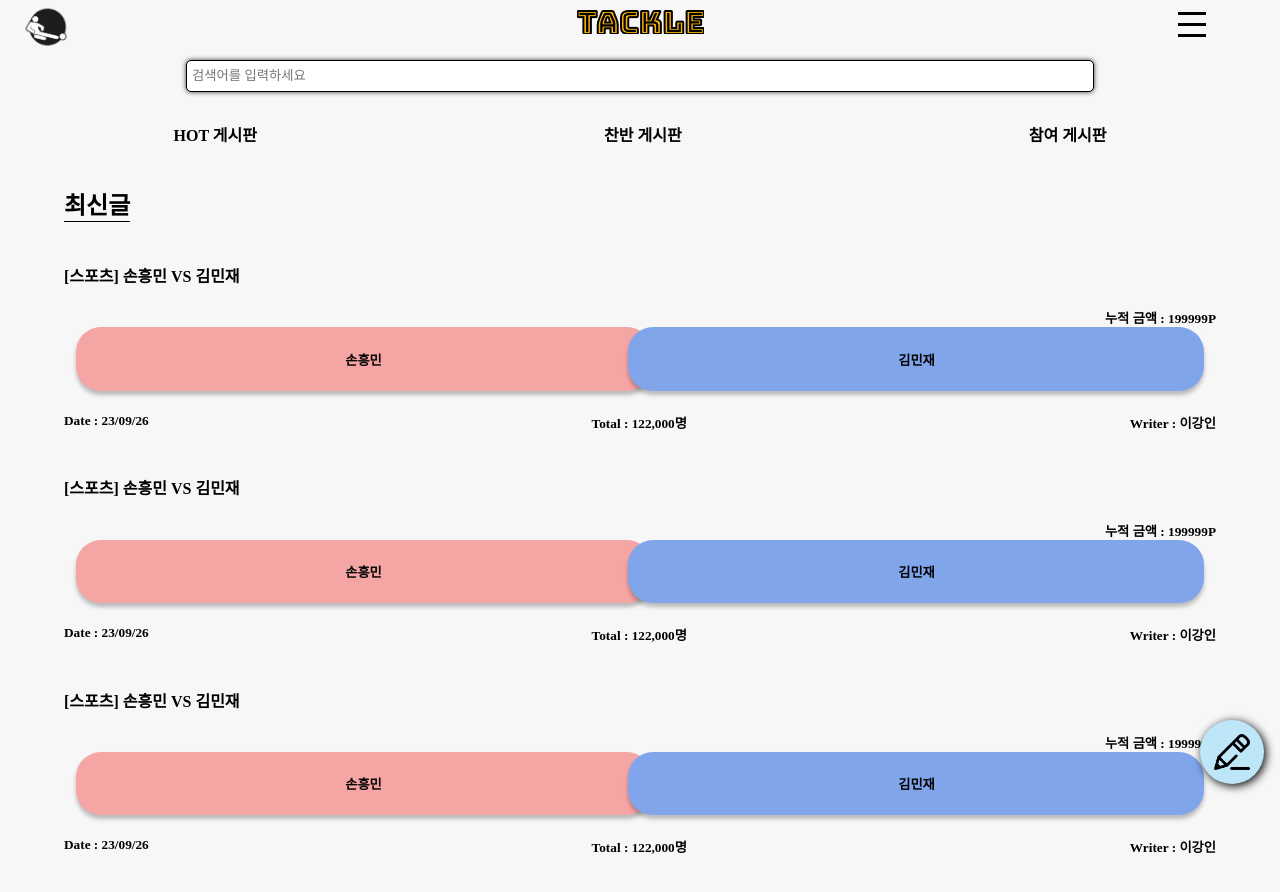
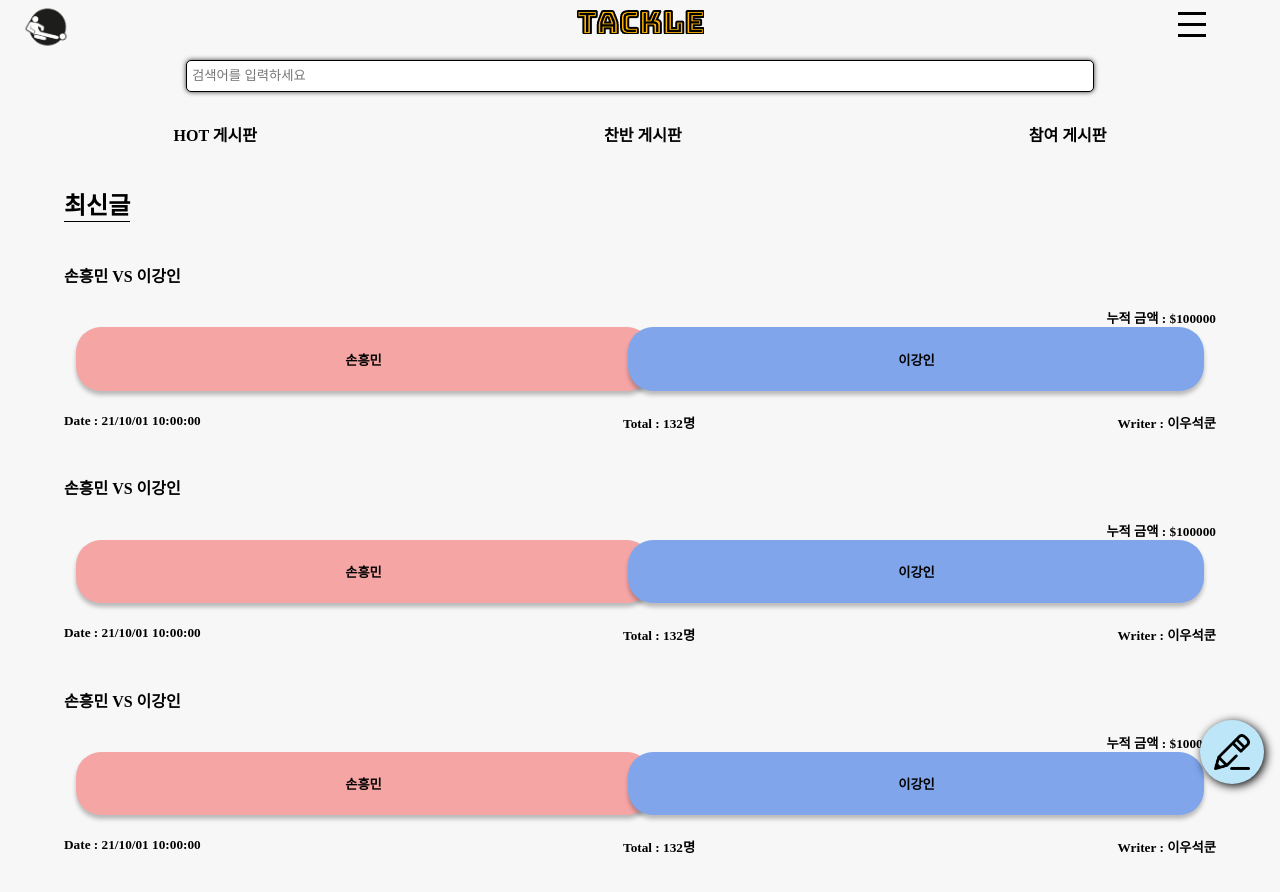
Before and after one commit to ejeonghun/react_tackle, a React (Create React App) app in the folder frontend/: page / in a window 1280 px wide. Shown: the top 892 px of the page. Built offline with nearby package versions, Linux system fonts and the light colour scheme; a web font is replaced by a local one.

Commit message:
index.html title 수정 및 Write버튼 오류 수정

```diff
--- a/frontend/public/index.html
+++ b/frontend/public/index.html
@@ -1,5 +1,5 @@
 <!DOCTYPE html>
-<html lang="en">
+<html lang="ko">
   <head>
     <meta charset="utf-8" />
     <link rel="icon" href="%PUBLIC_URL%/favicon.ico" />
@@ -24,7 +24,7 @@
       work correctly both with client-side routing and a non-root public URL.
       Learn how to configure a non-root public URL by running `npm run build`.
     -->
-    <title>React App</title>
+    <title>태클 - Tackle</title>
   </head>
   <body>
     <noscript>You need to enable JavaScript to run this app.</noscript>
--- a/frontend/src/component/Hotboard/Hotboard.js
+++ b/frontend/src/component/Hotboard/Hotboard.js
@@ -1,6 +1,4 @@
 import React from 'react';
-import { Link } from 'react-router-dom';
-import Write_btn from '../Write_btn/Write_btn';
 import Board from '../Board/Board.js';
 
 // Login.js
--- a/frontend/src/component/KakaoLogin/KakaoLogin.jsx
+++ b/frontend/src/component/KakaoLogin/KakaoLogin.jsx
@@ -1,6 +1,7 @@
 const KakaoLogin = () => {
     const CLIENT_ID = `${process.env.REACT_APP_KAKAO_REST_API}`;
-    const REDIRECT_URI = `${process.env.REACT_APP_KAKAO_REDIRECT_URI}`;
+    // const REDIRECT_URI = `${process.env.REACT_APP_KAKAO_REDIRECT_URI}`; 배포시 주석 해제
+    const REDIRECT_URI = `${window.location.origin}/oauth_kakao`;
     const kakaoURL = `https://kauth.kakao.com/oauth/authorize?client_id=${CLIENT_ID}&redirect_uri=${REDIRECT_URI}&response_type=code`
 
     return(
--- a/frontend/src/component/Main/Main.js
+++ b/frontend/src/component/Main/Main.js
@@ -1,78 +1,13 @@
 import React from "react";
 import './Main.css';
-import { Link } from 'react-router-dom';
-import Write_Btn from "../Write_btn/Write_btn"
+import Board from "../Board/Board";
 
 function Main() {
-    return (//메인 페이지 구성
-    // 메인페이지의 구성으로는 실시간으로 Top 3을 보여주는 게시글 컴포넌트
-    // Top3의 게시물의 내용과 주제에 대한 이야기 , 투표수, 선택지 내용을 보여준다.
-    <div>
-<div style={{ display: 'flex', justifyContent: 'center', width: '100%', height: '100vh' , textAlign:'left'}}>
-  <div style={{ display: 'flex', flexDirection: 'column', alignItems: 'flex-start', width:'90%', height:'auto'}}>
-    <h2 style={{borderBottom:'1px solid black'}}>최신글</h2>
-    {/* <ProgressBar vote1={47} vote2={53} /> */}
-    <div className='Main_Content' style={{width:'100%'}}>
-      {/* 첫번째 최신글 */}
-      <Link to="/게시글 라우팅1">
-      <h4>[스포츠] 손흥민 VS 김민재</h4>
-      <h5 style={{textAlign:'right', margin:'0', marginBlock:'0'}}>누적 금액 : 199999P</h5>
-      <div style={{ display: 'flex', justifyContent: 'space-around', position: 'relative'}}>
-        <div style={{width:'50%', textAlign:'center', backgroundColor:'rgba(246, 165, 165, 1)',boxShadow :'0px 4px 4px rgba(0, 0, 0, 0.25)' ,borderRadius: '25px',position: 'relative', left:'1%'}}>
-        <h5>손흥민</h5>
-        </div>
-        <div style={{width:'50%', textAlign:'center', backgroundColor:'rgba(128, 165, 235, 1)',boxShadow :'0px 4px 4px rgba(0, 0, 0, 0.25)' ,borderRadius: '25px',position: 'relative', left:'-1%'}}>
-        <h5>김민재</h5>
-        </div>
-      </div>
-      <div className="writer" style={{display:'flex', justifyContent:'space-between'}}>
-      <h5>Date : 23/09/26</h5>
-      <h5>Total : 122,000명</h5>
-      <h5>Writer : 이강인</h5>
-      </div>
-      </Link>
-      <Link to="/게시글 라우팅1">
-      <h4>[스포츠] 손흥민 VS 김민재</h4>
-      <h5 style={{textAlign:'right', margin:'0', marginBlock:'0'}}>누적 금액 : 199999P</h5>
-      <div style={{ display: 'flex', justifyContent: 'space-around', position: 'relative'}}>
-        <div style={{width:'50%', textAlign:'center', backgroundColor:'rgba(246, 165, 165, 1)',boxShadow :'0px 4px 4px rgba(0, 0, 0, 0.25)' ,borderRadius: '25px',position: 'relative', left:'1%'}}>
-        <h5>손흥민</h5>
-        </div>
-        <div style={{width:'50%', textAlign:'center', backgroundColor:'rgba(128, 165, 235, 1)',boxShadow :'0px 4px 4px rgba(0, 0, 0, 0.25)' ,borderRadius: '25px',position: 'relative', left:'-1%'}}>
-        <h5>김민재</h5>
-        </div>
-      </div>
-      <div className="writer" style={{display:'flex', justifyContent:'space-between'}}>
-      <h5>Date : 23/09/26</h5>
-      <h5>Total : 122,000명</h5>
-      <h5>Writer : 이강인</h5>
-      </div>
-      </Link>
-      <Link to="/게시글 라우팅1">
-      <h4>[스포츠] 손흥민 VS 김민재</h4>
-      <h5 style={{textAlign:'right', margin:'0', marginBlock:'0'}}>누적 금액 : 199999P</h5>
-      <div style={{ display: 'flex', justifyContent: 'space-around', position: 'relative'}}>
-        <div style={{width:'50%', textAlign:'center', backgroundColor:'rgba(246, 165, 165, 1)',boxShadow :'0px 4px 4px rgba(0, 0, 0, 0.25)' ,borderRadius: '25px',position: 'relative', left:'1%'}}>
-        <h5>손흥민</h5>
-        </div>
-        <div style={{width:'50%', textAlign:'center', backgroundColor:'rgba(128, 165, 235, 1)',boxShadow :'0px 4px 4px rgba(0, 0, 0, 0.25)' ,borderRadius: '25px',position: 'relative', left:'-1%'}}>
-        <h5>김민재</h5>
-        </div>
-      </div>
-      <div className="writer" style={{display:'flex', justifyContent:'space-between'}}>
-      <h5>Date : 23/09/26</h5>
-      <h5>Total : 122,000명</h5>
-      <h5>Writer : 이강인</h5>
-      </div>
-      </Link>
-    </div>
+    return (
+  <div>
+    <Board BoardName="최신글"/>
   </div>
-  <Write_Btn /> {/* 글쓰기 버튼 */}
-  </div>
-
-</div>
-
-    );
-  }
+);
+};
 
 export default Main;
--- a/frontend/src/component/Write_btn/Write_btn.js
+++ b/frontend/src/component/Write_btn/Write_btn.js
@@ -6,7 +6,7 @@
         <Link to ="/write">
         <div className="write_btn" style={{height:'64px',width:'64px', borderRadius:'60%', backgroundColor:'rgba(189, 230, 248, 1)', display:'flex', alignItems:'center', position:'fixed'
         ,top:'90vh', right:'2vh', justifyContent:'center', boxShadow:'2px 2px 10px'}}>
-            <img src="./img/write_button.png" className='Write_Btn' style={{width:'36px', height:'36px'}}></img>
+            <img src="/img/write_button.png" className='Write_Btn' style={{width:'36px', height:'36px'}}></img>
         </div>
         </Link>
     );
```
